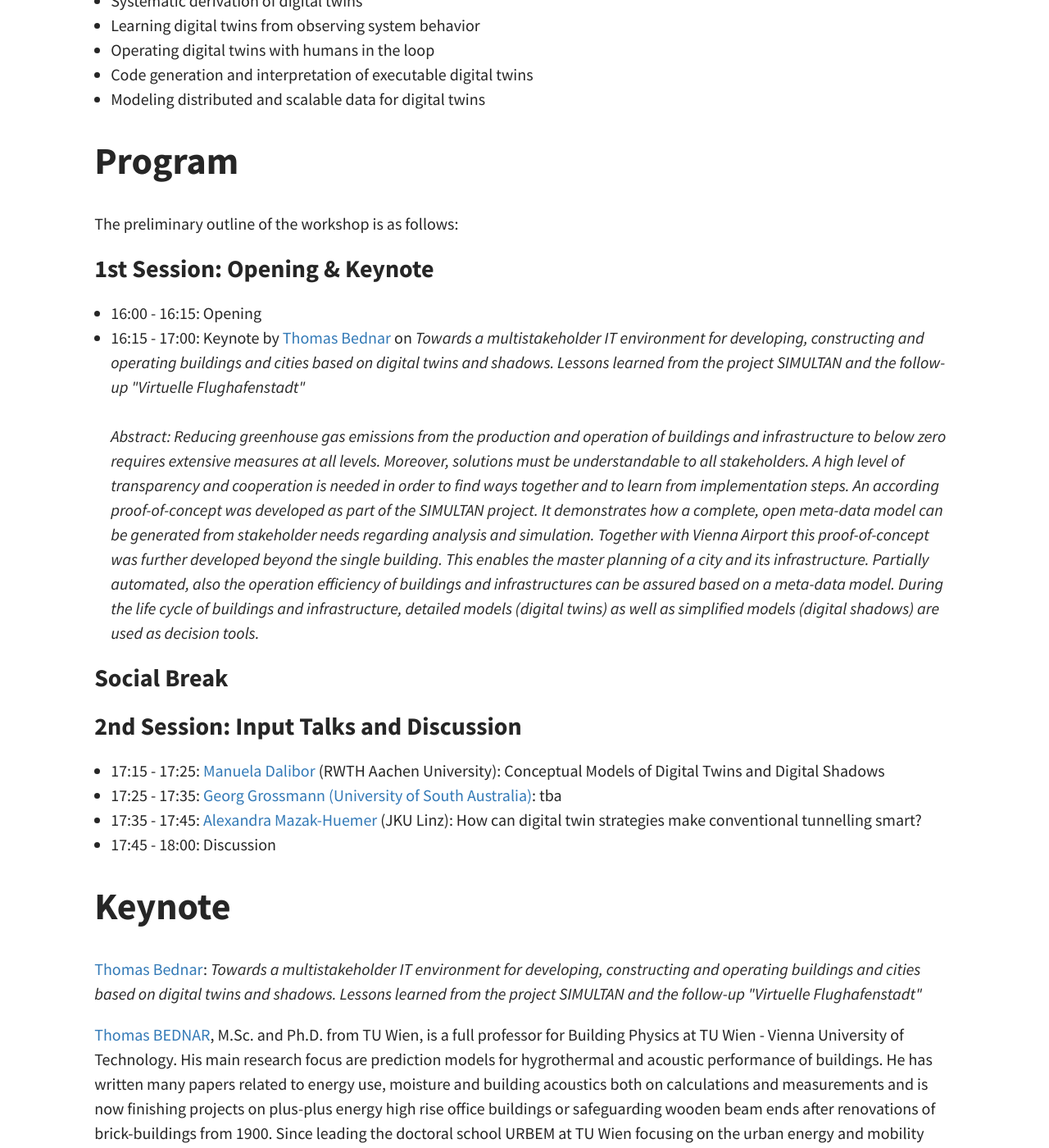
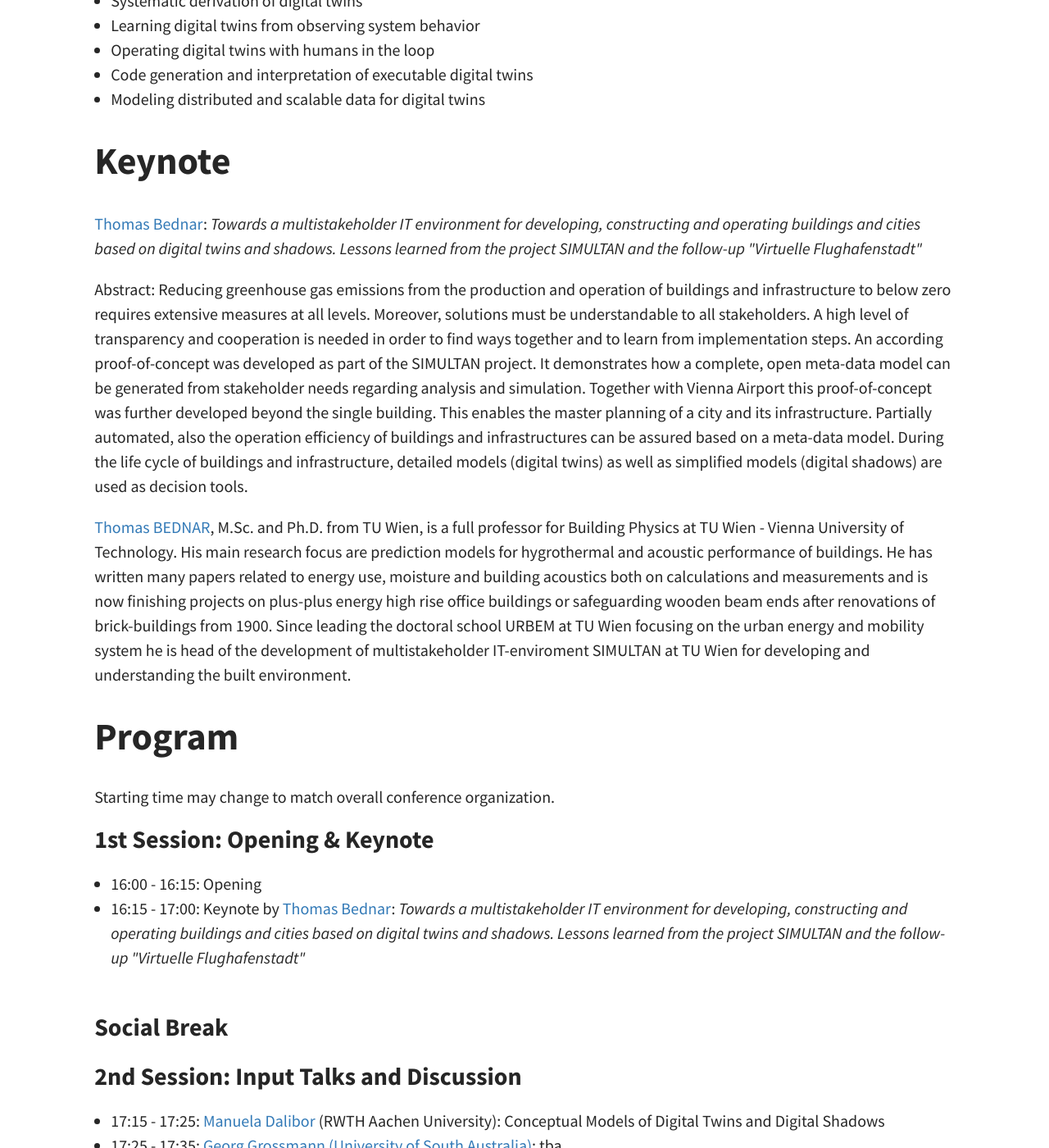
Before and after one commit to comodity/comodity.github.io, a Jekyll site: the page built from index.html, in a window 1280 px wide and 1400 px high, scrolled down 1288 px. Shown: the whole window at 82% size. Built offline with Jekyll 4.4.1, drawn with Linux system fonts in a browser that asks for light colours; the list of posts is cut into pages by our own code; some of the changed text lies outside the part shown.

Commit message:
Update home.html

```diff
--- a/_layouts/home.html
+++ b/_layouts/home.html
@@ -71,12 +71,25 @@ engineering, and production engineering.
   <li>Modeling distributed and scalable data for digital twins</li>
 </ul>
 
+<!-- KEYNOTE -->
+<h1 id="invited-speakers">Keynote</h1>
+
+<p>
+    <a href="https://www.bph.tuwien.ac.at/team/uebersicht/">Thomas Bednar</a>: <i>Towards a multistakeholder IT environment for developing, constructing and operating buildings and cities based on digital twins and shadows.
+    Lessons learned from the project SIMULTAN and the follow-up "Virtuelle Flughafenstadt"</i>
+</p>
+<p>
+    Abstract: Reducing greenhouse gas emissions from the production and operation of buildings and infrastructure to below zero requires extensive measures at all levels. Moreover, solutions must be understandable to all stakeholders. A high level of transparency and cooperation is needed in order to find ways together and to learn from implementation steps. An according proof-of-concept was developed as part of the SIMULTAN project. It demonstrates how a complete, open meta-data model can be generated from stakeholder needs regarding analysis and simulation. Together with Vienna Airport this proof-of-concept was further developed beyond the single building. This enables the master planning of a city and its infrastructure. Partially automated, also the operation efficiency of buildings and infrastructures can be assured based on a meta-data model. During the life cycle of buildings and infrastructure, detailed models (digital twins) as well as simplified models (digital shadows) are used as decision tools.
+</p>
+<p>
+    <a href="https://www.bph.tuwien.ac.at/team/uebersicht/">Thomas BEDNAR</a>, M.Sc. and Ph.D. from TU Wien, is a full professor for Building Physics at TU Wien - Vienna University of Technology. His main research focus are prediction models for hygrothermal and acoustic performance of buildings. He has written many papers related to energy use, moisture and building acoustics both on calculations and measurements and is now finishing projects on plus-plus energy high rise office buildings or safeguarding wooden beam ends after renovations of brick-buildings from 1900. Since leading the doctoral school URBEM at TU Wien focusing on the urban energy and mobility system he is head of the development of multistakeholder IT-enviroment SIMULTAN at TU Wien for developing and understanding the built environment.
+</p>
+
 
 <!-- PROGRAM -->
 <h1 id="program">Program</h1>
-<p>
-      The preliminary outline of the workshop is as follows:
-</p>
+
+Starting time may change to match overall conference organization.
 
 <p>
 <h3 id="session1">1st Session: Opening &amp; Keynote</h3>
@@ -85,10 +98,8 @@ engineering, and production engineering.
         16:00 - 16:15: Opening
     </li>
     <li>
-        16:15 - 17:00: Keynote by <a href="https://www.bph.tuwien.ac.at/team/uebersicht/">Thomas Bednar</a> on <i>Towards a multistakeholder IT environment for developing, constructing and operating buildings and cities based on digital twins and shadows.
+        16:15 - 17:00: Keynote by <a href="https://www.bph.tuwien.ac.at/team/uebersicht/">Thomas Bednar</a>: <i>Towards a multistakeholder IT environment for developing, constructing and operating buildings and cities based on digital twins and shadows.
     Lessons learned from the project SIMULTAN and the follow-up "Virtuelle Flughafenstadt"<br/><br/>
-
-        Abstract: Reducing greenhouse gas emissions from the production and operation of buildings and infrastructure to below zero requires extensive measures at all levels. Moreover, solutions must be understandable to all stakeholders. A high level of transparency and cooperation is needed in order to find ways together and to learn from implementation steps. An according proof-of-concept was developed as part of the SIMULTAN project. It demonstrates how a complete, open meta-data model can be generated from stakeholder needs regarding analysis and simulation. Together with Vienna Airport this proof-of-concept was further developed beyond the single building. This enables the master planning of a city and its infrastructure. Partially automated, also the operation efficiency of buildings and infrastructures can be assured based on a meta-data model. During the life cycle of buildings and infrastructure, detailed models (digital twins) as well as simplified models (digital shadows) are used as decision tools.
     </i>
 </ul>
 </p>
@@ -116,16 +127,7 @@ engineering, and production engineering.
 </p>
 
 
-<!-- KEYNOTE -->
-<h1 id="invited-speakers">Keynote</h1>
 
-<p>
-    <a href="https://www.bph.tuwien.ac.at/team/uebersicht/">Thomas Bednar</a>: <i>Towards a multistakeholder IT environment for developing, constructing and operating buildings and cities based on digital twins and shadows.
-    Lessons learned from the project SIMULTAN and the follow-up "Virtuelle Flughafenstadt"</i>
-</p>
-<p>
-    <a href="https://www.bph.tuwien.ac.at/team/uebersicht/">Thomas BEDNAR</a>, M.Sc. and Ph.D. from TU Wien, is a full professor for Building Physics at TU Wien - Vienna University of Technology. His main research focus are prediction models for hygrothermal and acoustic performance of buildings. He has written many papers related to energy use, moisture and building acoustics both on calculations and measurements and is now finishing projects on plus-plus energy high rise office buildings or safeguarding wooden beam ends after renovations of brick-buildings from 1900. Since leading the doctoral school URBEM at TU Wien focusing on the urban energy and mobility system he is head of the development of multistakeholder IT-enviroment SIMULTAN at TU Wien for developing and understanding the built environment.
-</p>
 
 
 
```
